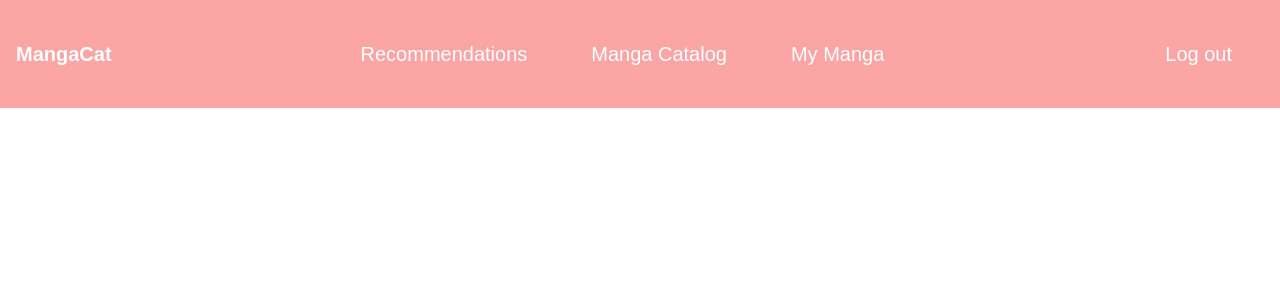
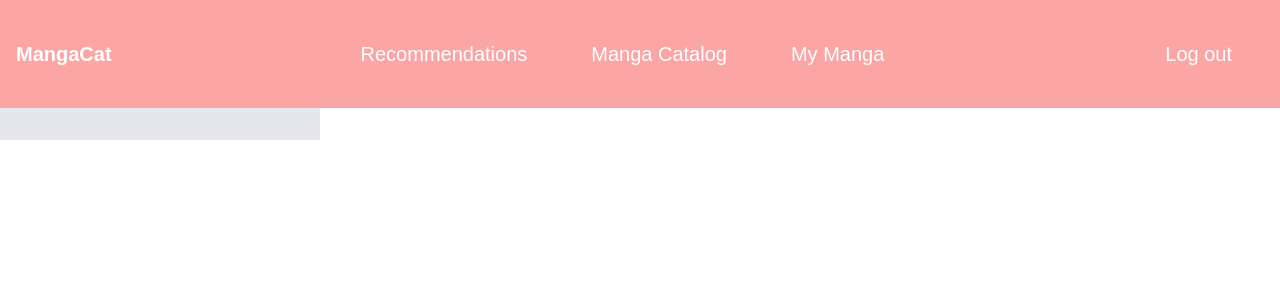
Before and after one commit to Tuthache/MangaCat, a React (Create React App) app in the folder client/: page /home in a window 1280 px wide. Shown: the top 300 px of the page. Built offline with nearby package versions, Linux system fonts and the light colour scheme.

Commit message:
progress on sidebar

```diff
--- a/client/src/App.js
+++ b/client/src/App.js
@@ -15,7 +15,7 @@ function App() {
         <Route path="/" element={<About />} />
         <Route path="/signup" element={<Signup />} />
         <Route path="/login" element={<Login />} />
-        <Route path="/home" element={<Home />} />
+        <Route path="/home/*" element={<Home />} />
         {/*User profile and maybe some highlights*/}
         <Route path="/manga" element={<Manga />} /> {/*User's own mangalist */}
         <Route path="/mangalist" element={<MangaList />} />
--- a/client/src/components/Sidebar.js
+++ b/client/src/components/Sidebar.js
@@ -1,9 +1,20 @@
-import React from "react";
+import React, { useState } from "react";
+import { useNavigate } from "react-router-dom";
 
 const Sidebar = () => {
+  const [activeButton, setActiveButton] = useState("profile");
+
+  const navigate = useNavigate();
+
+  const handleButtonClick = (buttonName) => {
+    setActiveButton(buttonName);
+    if (buttonName === "profile") {
+      navigate(`/home/profile`);
+    }
+  };
   return (
     <>
-      <div></div>
+      <div className="w-1/4 bg-gray-200 p-4 flex items-center justify-center flex-col"></div>
     </>
   );
 };
```
Also changed, not shown: client/src/components/Profile.js (added), client/src/pages/Profile.js (deleted).
